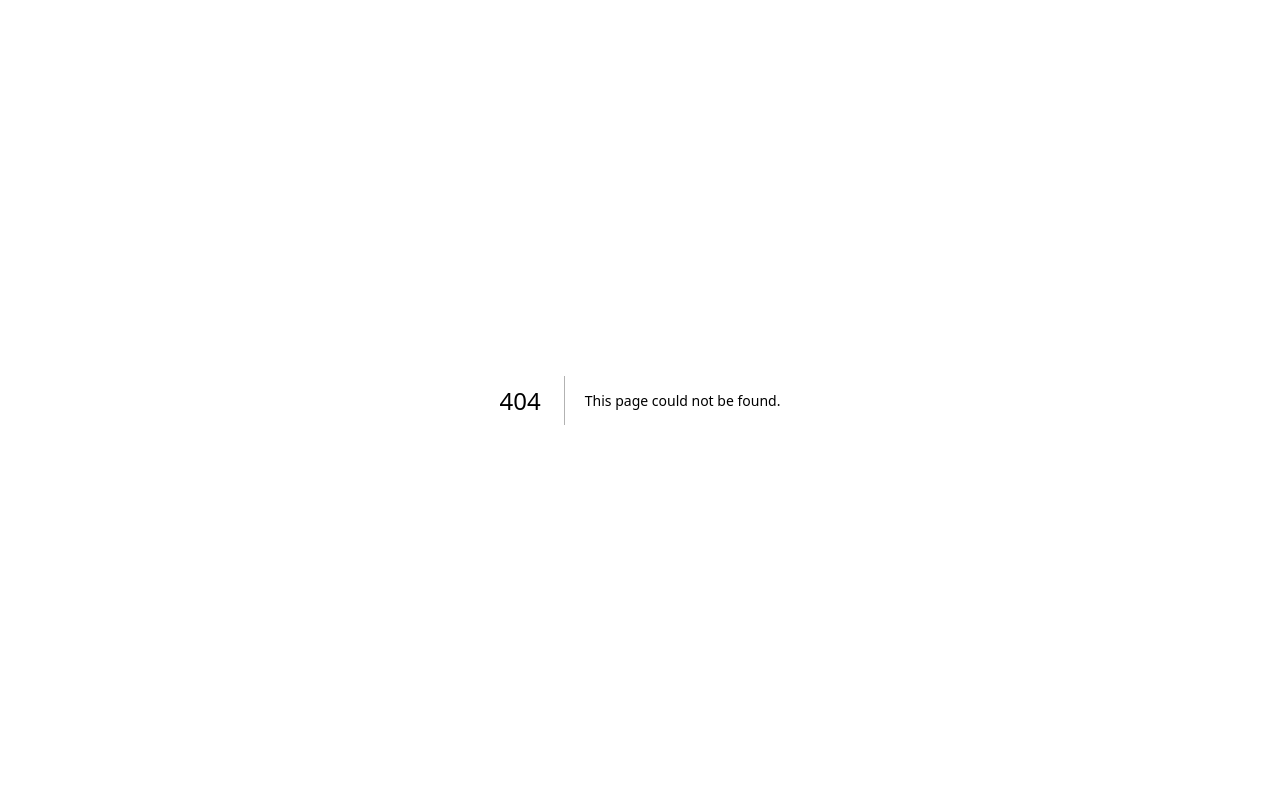
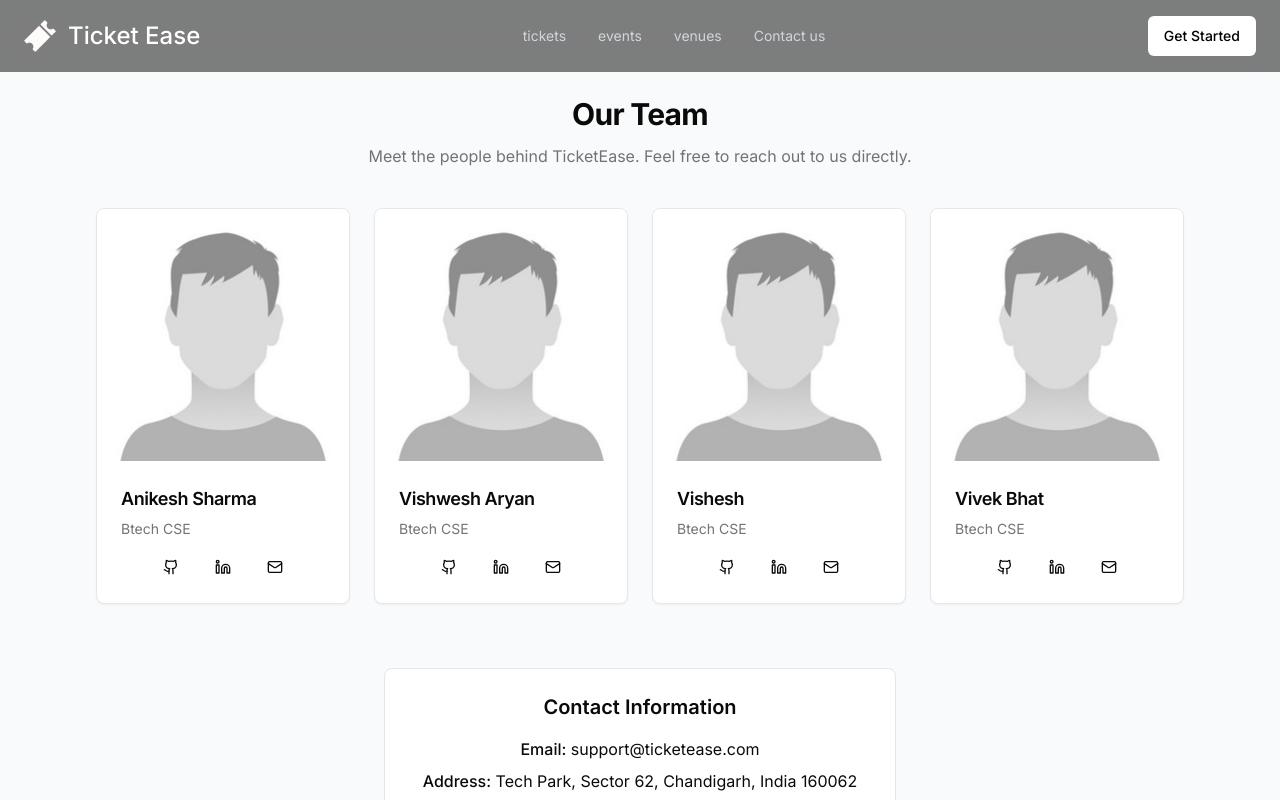
Before and after one commit to Int-vishwesh/TicketEase, a Next.js app: page /contact in a window 1280 px wide. Before the commit this address had no page. Shown: the top 800 px of the page. Built offline with nearby package versions, Linux system fonts and the light colour scheme.

Commit message:
contact section

```diff
--- /dev/null
+++ b/app/contact/page.tsx
@@ -0,0 +1,116 @@
+"use client"
+
+import { Header } from "@/components/header"
+import { Card, CardContent, CardDescription, CardFooter, CardHeader, CardTitle } from "@/components/ui/card"
+import { Button } from "@/components/ui/button"
+import { Github, Linkedin, Mail } from "lucide-react"
+import Link from "next/link"
+
+export default function ContactPage() {
+  const teamMembers = [
+    {
+      name: "Anikesh Sharma",
+      role: "Btech CSE ",
+      image: "person-placeholder.jpg",
+      email: "rahul@ticketease.com",
+      github: "https://github.com/rahulsharma",
+      linkedin: "https://linkedin.com/in/rahulsharma"
+    },
+    {
+      name: "Vishwesh Aryan",
+      role: "Btech CSE ",
+      image: "person-placeholder.jpg",
+      email: "jerryaryan123@gmail.com.com",
+      github: "https://github.com/int-vishwesh",
+      linkedin: "https://linkedin.com/in/vishwesh-aryan-"
+    },
+    {
+      name: "Vishesh",
+      role: "Btech CSE ",
+      image: "person-placeholder.jpg",
+      email: "arjun@gmail.com",
+      github: "https://github.com/arjunsingh",
+      linkedin: "https://linkedin.com/in/arjunsingh"
+    },
+    {
+      name: "Vivek Bhat",
+      role: "Btech CSE ",
+      image: "person-placeholder.jpg",
+      email: "neha@ticketease.com",
+      github: "https://github.com/nehagupta",
+      linkedin: "https://linkedin.com/in/nehagupta"
+    }
+  ]
+
+  return (
+    <main className="min-h-screen bg-gray-50">
+      <Header />
+
+      <div className="max-w-6xl mx-auto p-8 pt-24">
+        <div className="mb-10 text-center">
+          <h1 className="text-3xl font-bold tracking-tight mb-3">Our Team</h1>
+          <p className="text-muted-foreground max-w-2xl mx-auto">
+            Meet the people behind TicketEase. Feel free to reach out to us directly.
+          </p>
+        </div>
+
+        <div className="grid md:grid-cols-2 lg:grid-cols-4 gap-6 mb-16">
+          {teamMembers.map((member, index) => (
+            <Card key={index} className="bg-white border border-gray-200 overflow-hidden">
+              <div className="aspect-square overflow-hidden">
+                <img
+                  src={member.image}
+                  alt={member.name}
+                  className="w-full h-full object-cover"
+                />
+              </div>
+              <CardHeader className="pb-2">
+                <CardTitle className="text-lg">{member.name}</CardTitle>
+                <CardDescription>{member.role}</CardDescription>
+              </CardHeader>
+              <CardFooter className="flex justify-center gap-3 pt-0 pb-4">
+                <Link href={member.github} target="_blank">
+                  <Button variant="ghost" size="icon" aria-label="GitHub">
+                    <Github className="h-5 w-5" />
+                  </Button>
+                </Link>
+                <Link href={member.linkedin} target="_blank">
+                  <Button variant="ghost" size="icon" aria-label="LinkedIn">
+                    <Linkedin className="h-5 w-5" />
+                  </Button>
+                </Link>
+                <Link href={`mailto:${member.email}`}>
+                  <Button variant="ghost" size="icon" aria-label="Email">
+                    <Mail className="h-5 w-5" />
+                  </Button>
+                </Link>
+              </CardFooter>
+            </Card>
+          ))}
+        </div>
+
+        <div className="max-w-lg mx-auto text-center mb-16 p-6 bg-white rounded-lg border border-gray-200">
+          <h2 className="text-xl font-semibold mb-4">Contact Information</h2>
+          <p className="mb-2">
+            <span className="font-medium">Email:</span> support@ticketease.com
+          </p>
+          <p className="mb-2">
+            <span className="font-medium">Address:</span> Tech Park, Sector 62, Chandigarh, India 160062
+          </p>
+          <p>
+            <span className="font-medium">Hours:</span> Monday - Friday: 9:00 AM - 6:00 PM IST
+          </p>
+          <p>
+            our 3rd year 6th sem project demonstration
+          </p>
+        </div>
+
+        <div className="text-center py-8 border-t border-gray-200">
+          <p className="text-sm text-gray-600">
+            &copy; {new Date().getFullYear()} TicketEase. All rights reserved.
+          </p>
+        </div>
+      </div>
+    </main>
+  )
+}
```
Also changed, not shown: public/person-placeholder.jpg (added), 1 other file (tests, documents, lock files or other folders).
